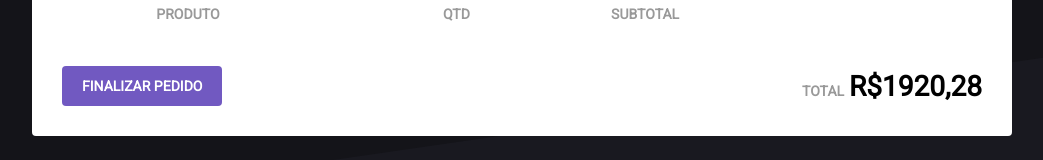
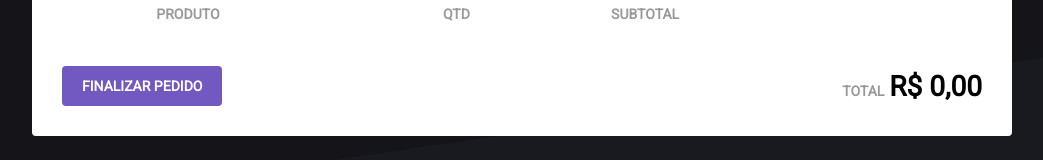
Before and after one commit to Assisneto/Redux, a React (Create React App) app in the folder front/: page /cart in a window 1280 px wide. Shown: the part 177-337 px from the top of the page, without its empty margins (118-1161 px from the left). Built offline with nearby package versions, Linux system fonts and the light colour scheme.

Commit message:
show information

```diff
--- a/front/src/pages/Cart/index.js
+++ b/front/src/pages/Cart/index.js
@@ -1,21 +1,38 @@
 import React from 'react';
 
 import { useSelector, useDispatch } from 'react-redux';
+import { DeleteFromCart, UpdateAmount } from "../../store/modules/cart/action";
 
 import { MdRemoveCircleOutline, MdAddCircleOutline, MdDelete } from "react-icons/md";
 import { Container,ProductTable,Total } from './styles';
 
-import { DeleteFromCart } from "../../store/modules/cart/action";
+import { formatPrice } from '../../util/format';
 
 export default function Cart() {
 
   const dispatch = useDispatch();
 
-  const products = useSelector(state => state.cart);
+  const products = useSelector(state => state.cart.map(product=>({
+    ...product,
+    subtotal: formatPrice(product.amount * product.price)
+  })))
+
+  const total = formatPrice(products.reduce((total, product)=>{
+    return total + product.amount * product.price
+  },0))
 
   const handleDeleteProduct = productID =>{
     dispatch(DeleteFromCart(productID))
   }
+
+  const increment = product =>{
+    dispatch(UpdateAmount(product.id,product.amount +1))
+  }
+
+  const decrement = product =>{
+    dispatch(UpdateAmount(product.id,product.amount -1))
+  }
+
 
   return (
     <Container>
@@ -41,23 +58,23 @@ export default function Cart() {
             </td>
             <td>
               <strong>{product.title}</strong>
-              <span>{product.price}</span>
+              <span>{product.priceFormatted}</span>
             </td>
             <td>
               <div>
-                <button type='button'>
+                <button type='button' onClick={()=>decrement(product)}>
                   <MdRemoveCircleOutline size={20} color="#7159c1"/>
                 </button>
 
                 <input type="number" readOnly value={product.amount}/>
 
-                <button type='button'>
+                <button type='button' onClick={()=>increment(product)}>
                   <MdAddCircleOutline size={20} color="#7159c1"/>
                 </button>
               </div>
             </td>
             <td>
-              <strong>R$258,80</strong>
+            <strong>{product.subtotal}</strong>
             </td>
             <td>
               <button type="button" onClick={()=> handleDeleteProduct(product.id)}>
@@ -74,7 +91,7 @@ export default function Cart() {
 
         <Total>
           <span>TOTAL</span>
-          <strong>R$1920,28</strong>
+          <strong>{total}</strong>
         </Total>
       </footer>
     </Container>
--- a/front/src/store/modules/cart/action.js
+++ b/front/src/store/modules/cart/action.js
@@ -11,3 +11,11 @@ export function DeleteFromCart(productID) {
     productID
   }
 }
+
+export function UpdateAmount(id,amount){
+  return {
+    type: '@cart/UPDATE_AMOUNT',
+    id,
+    amount
+  }
+}
--- a/front/src/store/modules/cart/reducer.js
+++ b/front/src/store/modules/cart/reducer.js
@@ -29,6 +29,25 @@ export default function cart(state = [], action) {
 
       })
 
+      case '@cart/UPDATE_AMOUNT':{
+
+        if(action.amount <= 0 ){
+          return state
+        }
+
+        return produce(state, draft =>{
+
+          const productIndex = draft.findIndex( p => p.id === action.id)
+          console.log(action.amount);
+
+
+          if(productIndex >= 0){
+            draft[productIndex].amount = action.amount;
+          }
+
+        });
+      }
+
     default:
       return state;
   }
```
